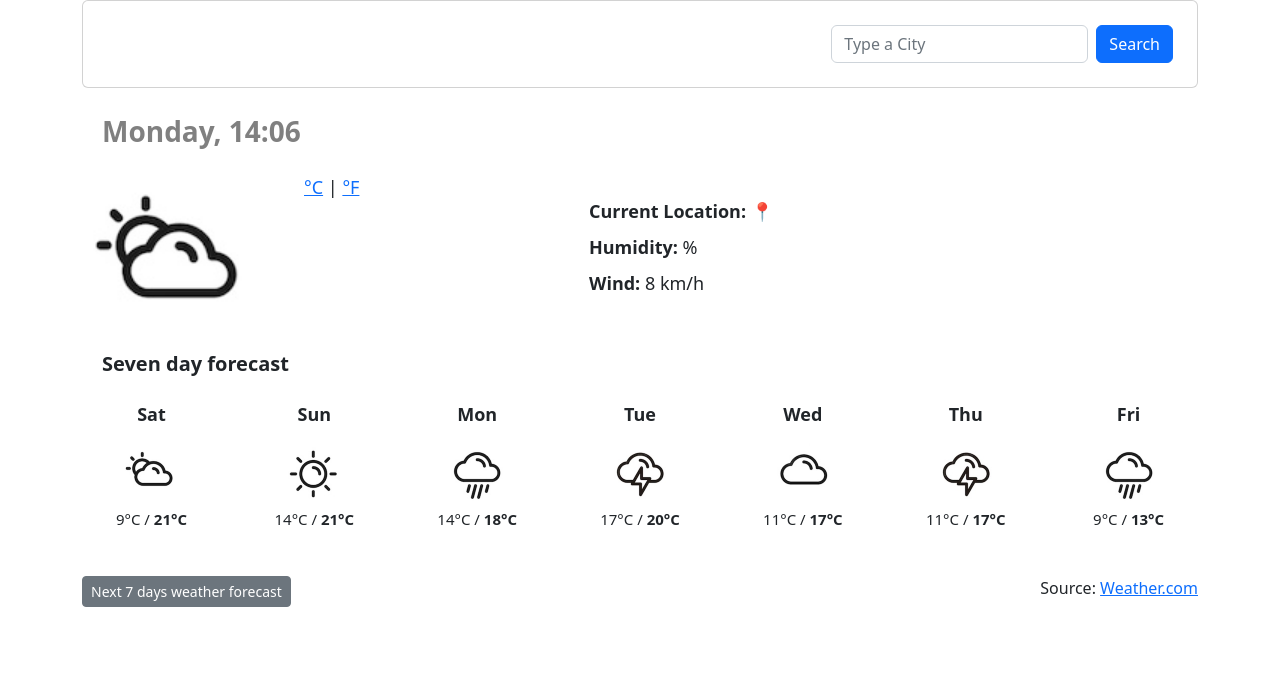
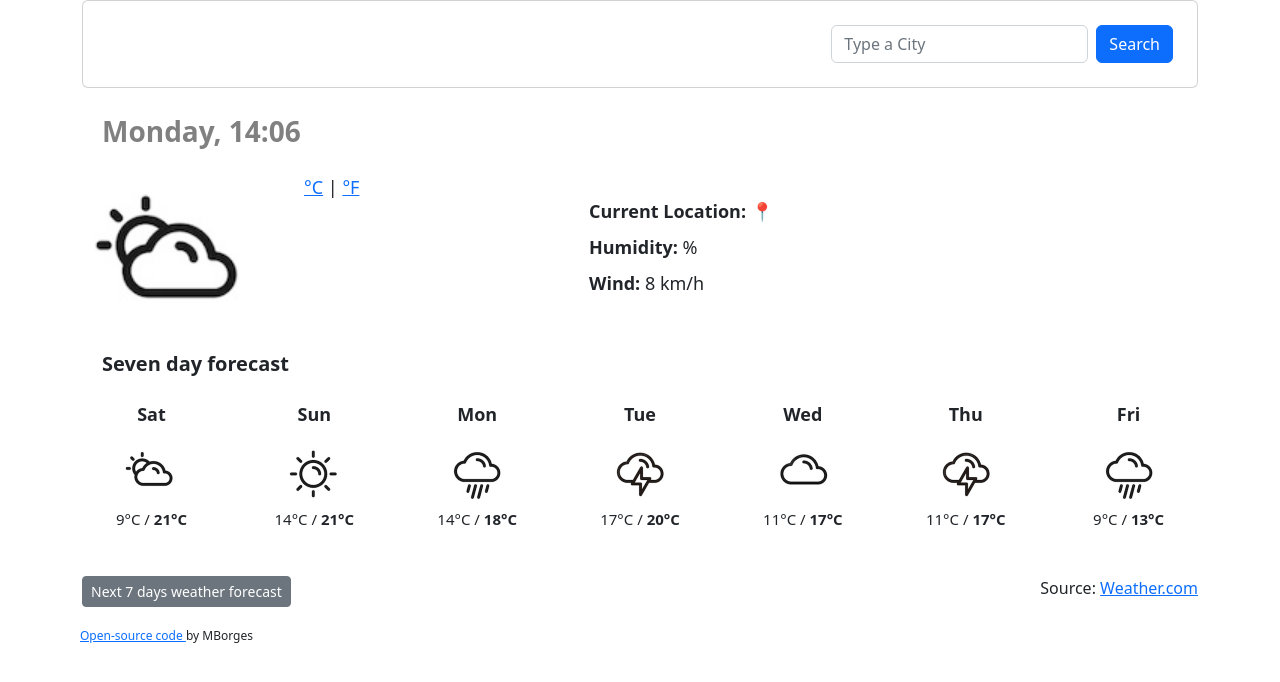
Before and after one commit to maramota/mar-weather, a plain HTML site: page index.html in a window 1280 px wide. Drawn offline with nearby package versions, Linux system fonts and the light colour scheme; no server answers.

Commit message:
added code author

```diff
--- a/index.html
+++ b/index.html
@@ -163,6 +163,11 @@
         </div>
       </div>
     </div>
+    <footer>
+      <a class="author" href="https://github.com/maramota/mar-weather">
+        Open-source code </a
+      >by MBorges
+    </footer>
     <script src="script.js"></script>
   </body>
 </html>
--- a/style.css
+++ b/style.css
@@ -50,3 +50,9 @@ h5 {
 .source {
   text-decoration: none;
 }
+footer {
+  display: block;
+  font-size: 12px;
+  margin-top: 20px;
+  text-indent: 80px;
+}
```
